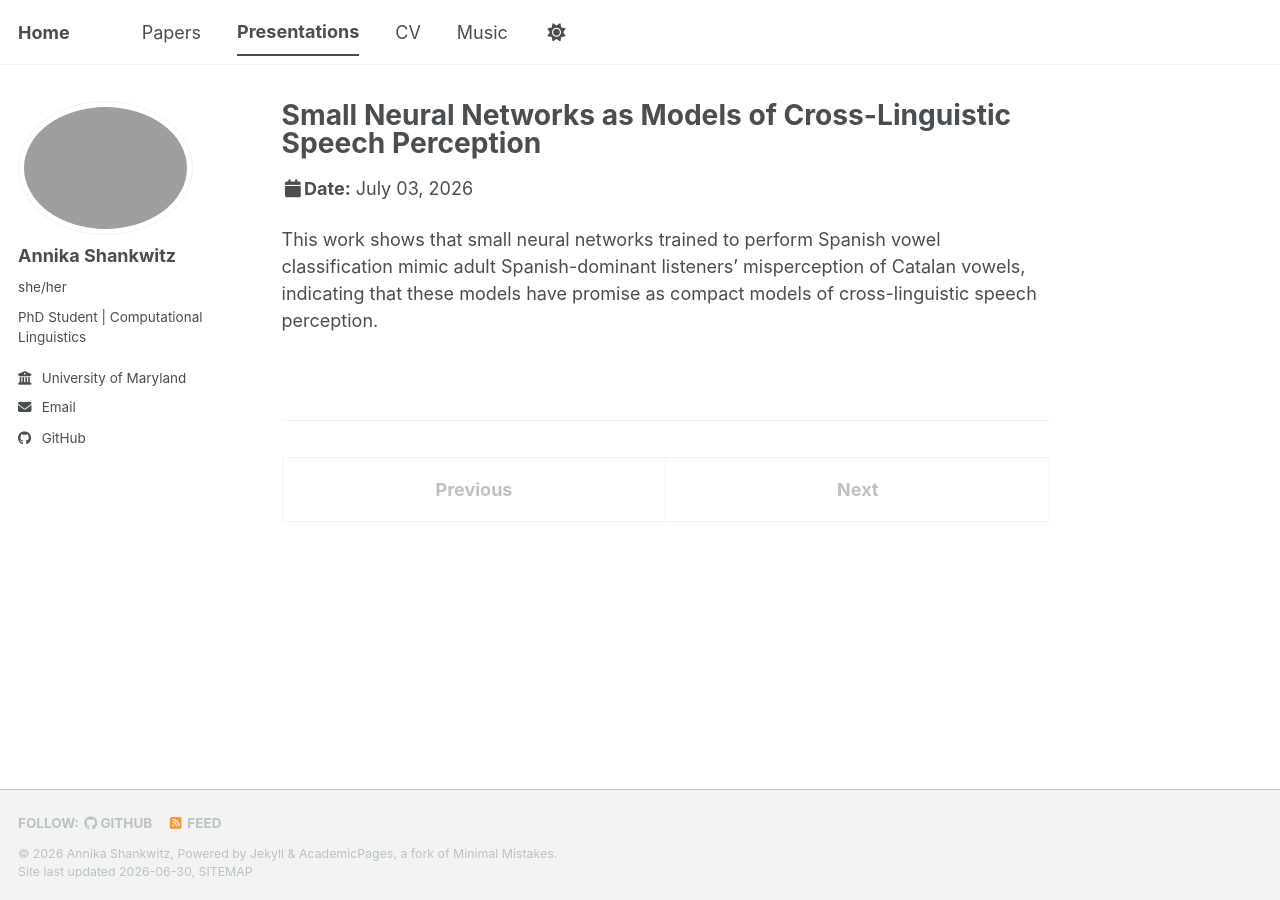
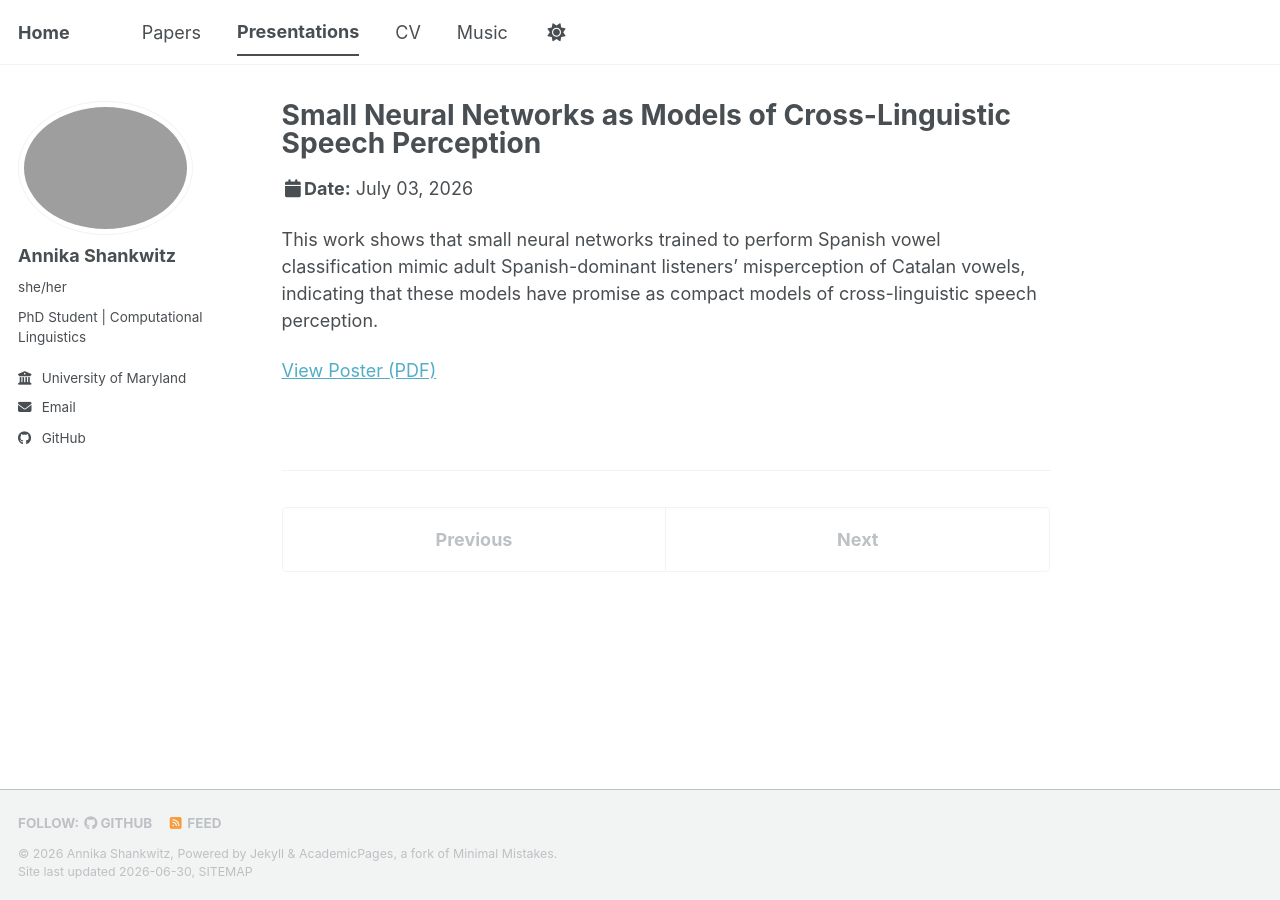
Before and after one commit to its-Annika/its-Annika.github.io, a Jekyll site: the page built from _talks/2026-07-03-poster.md, in a window 1280 px wide. Built offline with Jekyll 4.4.1, drawn with Linux system fonts in a browser that asks for light colours; a script bundle is joined from its source files by our own code; library files that are not in the unit come from our copies.

Commit message:
Update 2026-07-03-poster.md

```diff
--- a/_talks/2026-07-03-poster.md
+++ b/_talks/2026-07-03-poster.md
@@ -9,3 +9,5 @@ location: "San Diego, CA"
 ---
 
 This work shows that small neural networks trained to perform Spanish vowel classification mimic adult Spanish-dominant listeners' misperception of Catalan vowels, indicating that these models have promise as compact models of cross-linguistic speech perception.
+
+[View Poster (PDF)](/files/SCiL2026_finalPoster.pdf)
```
